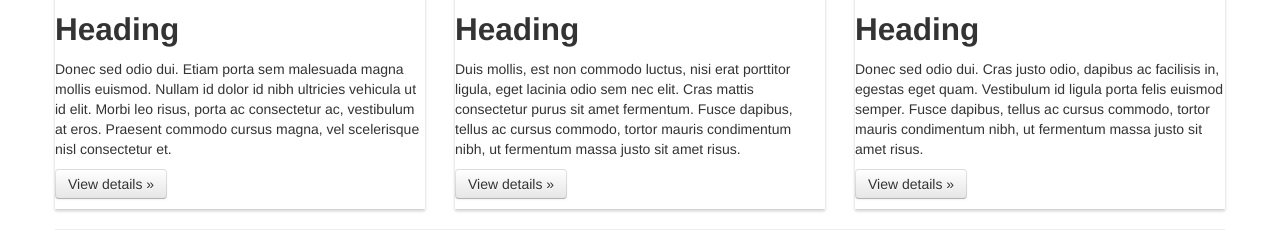
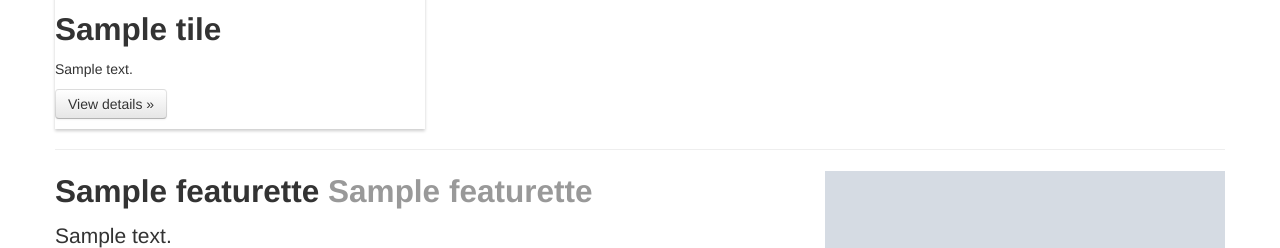
Before and after one commit to kiwiholmberg/gbc, a Django app: page / in a window 1280 px wide. Shown: the part 671-919 px from the top of the page. Run offline with Django 3.2, Linux system fonts and the light colour scheme; tables that the repository leaves empty hold one stand-in row (values such as "Sample post"); grey boxes marked "Sample" are stand-in pictures; parts of the project's set-up code (start-up, migrations or seed data) failed here and were passed over; some libraries are stand-ins or nearby versions.

Commit message:
no message

```diff
--- a/gbc/core/models.py
+++ b/gbc/core/models.py
@@ -1,16 +1,12 @@
 from django.db import models
-from django_resized import ResizedImageField
 from django.contrib.contenttypes.models import ContentType
 from django.contrib.contenttypes import generic
 
 class Slide(models.Model):
     title = models.CharField(max_length=256)
     content = models.TextField(max_length=512)
-    image = ResizedImageField(max_width=1170, max_height=500, upload_to='slides', help_text='Dimensions: 1180x500px')
-
-    content_type = models.ForeignKey(ContentType)
-    object_id = models.PositiveIntegerField()
-    content_object = generic.GenericForeignKey('content_type', 'object_id')
+    image = models.ImageField(upload_to='slides', help_text='Dimensions: 1280x500px')
+    link = models.CharField(max_length=256, help_text='ie. "http://gbc.se/events" or just "/event/1"')
 
     def __unicode__(self):
         return self.title
@@ -18,7 +14,27 @@ class Slide(models.Model):
 class Tile(models.Model):
     title = models.CharField(max_length=256)
     content = models.TextField(max_length=512)
-    image = ResizedImageField(max_width=360, max_height=150, upload_to='tiles', help_text='Dimensions: 360x150px')
+    image = models.ImageField(upload_to='tiles', help_text='Dimensions: 360x150px')
+    link = models.CharField(max_length=256, help_text='ie. "http://gbc.se/event/1" or just "/event/1"')
 
     def __unicode__(self):
         return self.title
+
+
+class Featurette(models.Model):
+    title = models.CharField(max_length=256)
+    subtitle = models.CharField(max_length=256)
+    content = models.TextField(max_length=512)
+    image = models.ImageField(upload_to='tiles', help_text='Dimensions: 512x512px')
+    link = models.CharField(max_length=256, help_text='ie. "http://gbc.se/event/1" or just "/event/1"')
+
+    def __unicode__(self):
+        return self.title + ' ' + self.subtitle
+
+class Menu_item(models.Model):
+    label = models.CharField(max_length=128)
+    mouseover = models.CharField(max_length=256, help_text="Tooltip")
+    link = models.CharField(max_length=256, help_text='ie. "http://gbc.se/events" or just "/events"')
+
+    def __unicode__(self):
+        return self.label
--- a/gbc/core/views.py
+++ b/gbc/core/views.py
@@ -1,8 +1,16 @@
 from django.shortcuts import render
 from django.conf import settings
-from core.models import Slide
+from core.models import Slide, Tile, Menu_item, Featurette
 
 
 def home(request):
     slides = Slide.objects.all()
-    return render(request, 'index.html', { 'STATIC_URL': settings.STATIC_URL, 'slides':slides })
+    tiles = Tile.objects.all()
+    menu_items = Menu_item.objects.all()
+    featurettes = Featurette.objects.all()
+    return render(request, 'index.html', {  'STATIC_URL': settings.STATIC_URL,
+                                            'slides':slides,
+                                            'tiles': tiles,
+                                            'menu_items':menu_items,
+                                            'featurettes': featurettes
+                                        })
--- a/gbc/gbc/templates/base.html
+++ b/gbc/gbc/templates/base.html
@@ -1,3 +1,4 @@
+{% load thumbnail %}
 <!DOCTYPE html>
 <html lang="en">
   <head>
@@ -69,7 +70,7 @@
       <div class="carousel-inner">
         {% for slide in slides %}
         <div class="item {% if forloop.first %}active{% endif %}">
-          <img src="{{ slide.image.url }}" alt="">
+          <img src="{{ slide.image|thumbnail_url:'slide' }}" alt="">
           <div class="container">
             <div class="carousel-caption">
               <h1>{{ slide.title }}</h1>
--- a/gbc/gbc/templates/index.html
+++ b/gbc/gbc/templates/index.html
@@ -1,58 +1,32 @@
 {% extends "base.html" %}
+{% load thumbnail %}
 
 {% block main %}
 <div class="container marketing">
 
       <!-- Three columns of text below the carousel -->
       <div class="row">
+        {% for tile in tiles %}
         <div class="span4">
-          <img class="img-circle" src="http://instasrc.com/350x150/nature">
-          <h2>Heading</h2>
-          <p>Donec sed odio dui. Etiam porta sem malesuada magna mollis euismod. Nullam id dolor id nibh ultricies vehicula ut id elit. Morbi leo risus, porta ac consectetur ac, vestibulum at eros. Praesent commodo cursus magna, vel scelerisque nisl consectetur et.</p>
-          <p><a class="btn" href="#">View details &raquo;</a></p>
+          <img class="img-circle" src="{{ tile.image|thumbnail_url:'tile' }}">
+          <h2>{{ tile.title }}</h2>
+          <p>{{ tile.content }}</p>
+          <p><a class="btn" href="{{ tile.link }}">View details &raquo;</a></p>
         </div><!-- /.span4 -->
-        <div class="span4">
-          <img class="img-circle" src="http://instasrc.com/350x150/botanical">
-          <h2>Heading</h2>
-          <p>Duis mollis, est non commodo luctus, nisi erat porttitor ligula, eget lacinia odio sem nec elit. Cras mattis consectetur purus sit amet fermentum. Fusce dapibus, tellus ac cursus commodo, tortor mauris condimentum nibh, ut fermentum massa justo sit amet risus.</p>
-          <p><a class="btn" href="#">View details &raquo;</a></p>
-        </div><!-- /.span4 -->
-        <div class="span4">
-          <img class="img-circle" src="http://instasrc.com/350x150/animal">
-          <h2>Heading</h2>
-          <p>Donec sed odio dui. Cras justo odio, dapibus ac facilisis in, egestas eget quam. Vestibulum id ligula porta felis euismod semper. Fusce dapibus, tellus ac cursus commodo, tortor mauris condimentum nibh, ut fermentum massa justo sit amet risus.</p>
-          <p><a class="btn" href="#">View details &raquo;</a></p>
-        </div><!-- /.span4 -->
+        {% endfor %}
       </div><!-- /.row -->
 
 
       <!-- START THE FEATURETTES -->
 
       <hr class="featurette-divider">
-
+      {% for featurette in featurettes %}
       <div class="featurette">
-        <img class="featurette-image pull-right" src="http://instasrc.com/512x512/botanical">
-        <h2 class="featurette-heading">First featurette headling. <span class="muted">It'll blow your mind.</span></h2>
-        <p class="lead">Donec ullamcorper nulla non metus auctor fringilla. Vestibulum id ligula porta felis euismod semper. Praesent commodo cursus magna, vel scelerisque nisl consectetur. Fusce dapibus, tellus ac cursus commodo.</p>
+        <img class="featurette-image {% if forloop.counter|divisibleby:"2" %}pull-left{% else %}pull-right{% endif %}" src="{{ featurette.image|thumbnail_url:'featurette' }}">
+        <h2 class="featurette-heading">{{ featurette.title }} <span class="muted">{{ featurette.subtitle }}</span></h2>
+        <p class="lead">{{ featurette.content }}</p>
       </div>
-
       <hr class="featurette-divider">
-
-      <div class="featurette">
-        <img class="featurette-image pull-left" src="http://instasrc.com/512x512/nature">
-        <h2 class="featurette-heading">Oh yeah, it's that good. <span class="muted">See for yourself.</span></h2>
-        <p class="lead">Donec ullamcorper nulla non metus auctor fringilla. Vestibulum id ligula porta felis euismod semper. Praesent commodo cursus magna, vel scelerisque nisl consectetur. Fusce dapibus, tellus ac cursus commodo.</p>
-      </div>
-
-      <hr class="featurette-divider">
-
-      <div class="featurette">
-        <img class="featurette-image pull-right" src="http://instasrc.com/512x512/animal">
-        <h2 class="featurette-heading">And lastly, this one. <span class="muted">Checkmate.</span></h2>
-        <p class="lead">Donec ullamcorper nulla non metus auctor fringilla. Vestibulum id ligula porta felis euismod semper. Praesent commodo cursus magna, vel scelerisque nisl consectetur. Fusce dapibus, tellus ac cursus commodo.</p>
-      </div>
-
-      <hr class="featurette-divider">
-
+      {% endfor %}
       <!-- /END THE FEATURETTES -->
 {% endblock %}
--- a/gbc/gbc/urls.py
+++ b/gbc/gbc/urls.py
@@ -17,7 +17,7 @@ urlpatterns = patterns('',
     # url(r'^admin/doc/', include('django.contrib.admindocs.urls')),
 
     # Uncomment the next line to enable the admin:
-    url(r'^grappelli/', include('grappelli.urls')),
+    url(r'^admin_tools/', include('admin_tools.urls')),
     url(r'^admin/', include(admin.site.urls)),
     url(r'^$', 'core.views.home', name='home'),
 )+ static(settings.MEDIA_URL, document_root=settings.MEDIA_ROOT)
--- a/gbc/require.txt
+++ b/gbc/require.txt
@@ -1 +1,2 @@
-django-resized
+
+easy_thumbnails
```
Also changed, not shown: gbc/core/admin.py (+6 -1 lines), gbc/gbc/settings.py (+18 -1 lines).
